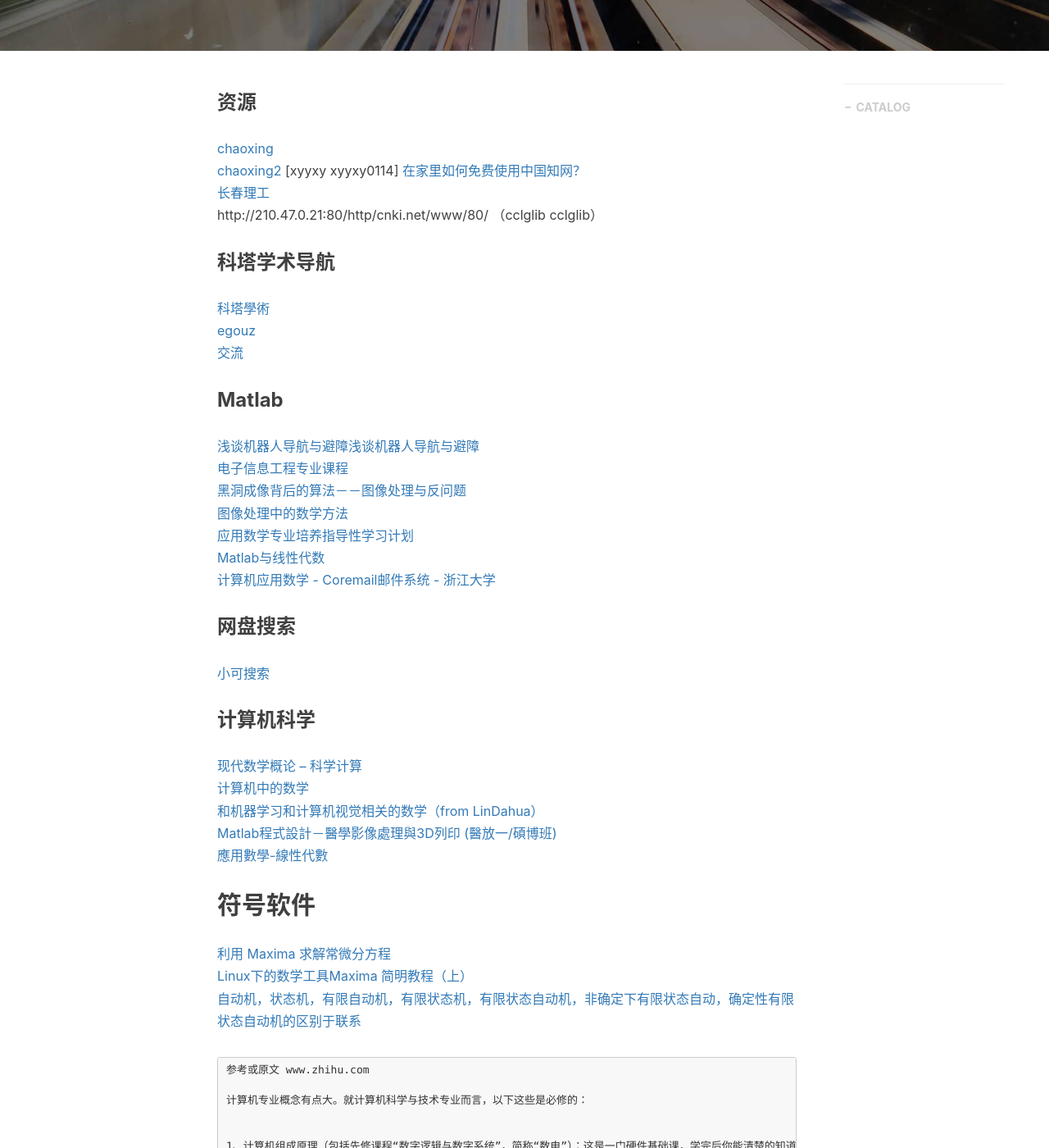
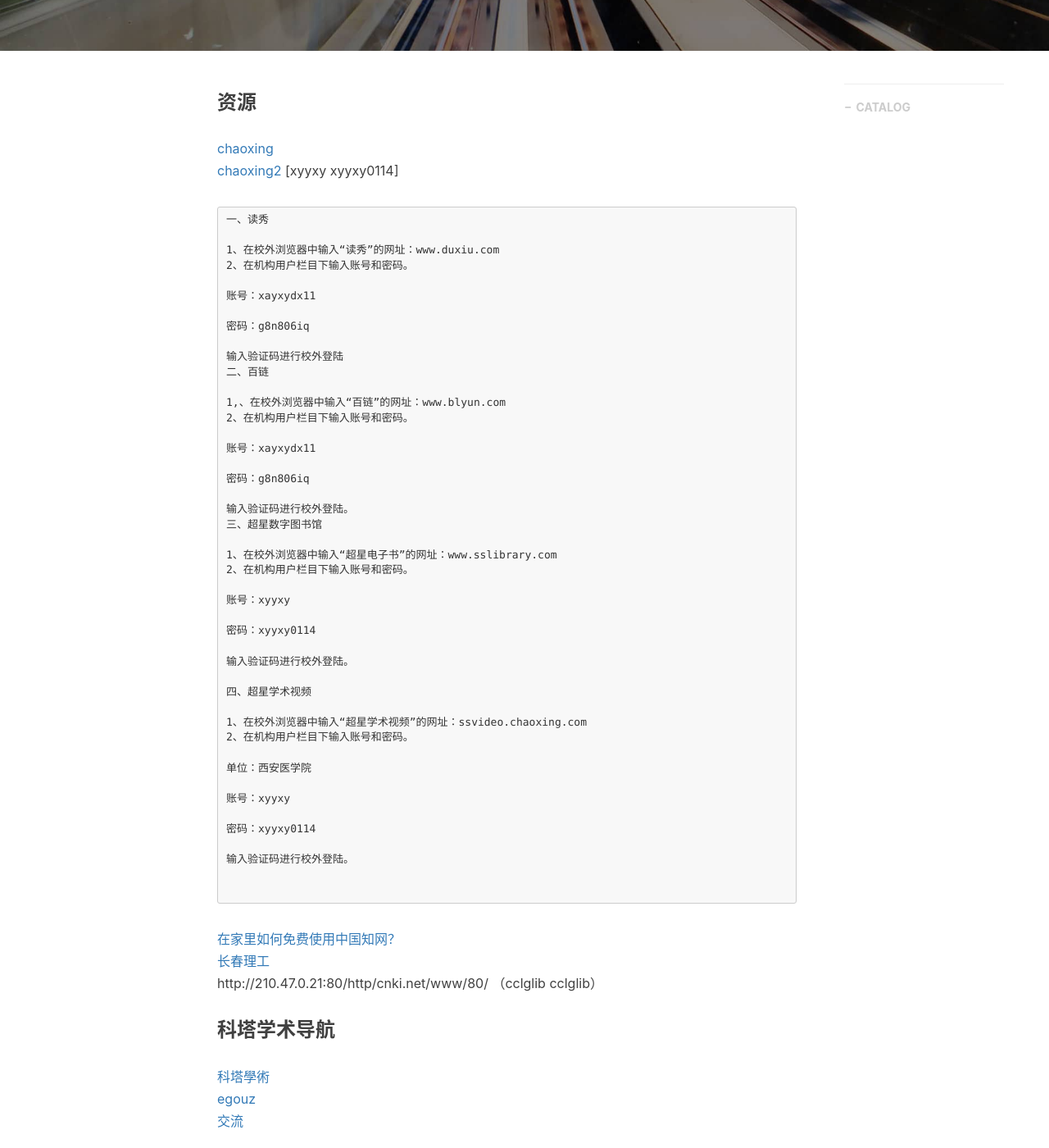
Before and after one commit to gary-robotics/dlward, a Jekyll site: the page built from _posts/2018-06-04-EKF-2018.markdown, in a window 1280 px wide and 1400 px high, scrolled down 461 px. Shown: the whole window at 82% size. Built offline with Jekyll 4.4.1, drawn with Linux system fonts in a browser that asks for light colours; nearby versions of some CDN libraries; comment, search, counter and statistics services are not loaded.

Commit message:
Update 2018-06-04-EKF-2018.markdown

````diff
--- a/_posts/2018-06-04-EKF-2018.markdown
+++ b/_posts/2018-06-04-EKF-2018.markdown
@@ -12,6 +12,59 @@
 ### 资源
 [chaoxing](http://mooc.chaoxing.com/category/08/30/24)
 [chaoxing2](http://59.75.114.218:9080/gnxw/1024.jhtml)  [xyyxy xyyxy0114]
+
+```
+一、读秀
+
+1、在校外浏览器中输入“读秀”的网址：www.duxiu.com
+2、在机构用户栏目下输入账号和密码。
+
+账号：xayxydx11
+
+密码：g8n806iq
+
+输入验证码进行校外登陆
+二、百链
+
+1,、在校外浏览器中输入“百链”的网址：www.blyun.com
+2、在机构用户栏目下输入账号和密码。
+
+账号：xayxydx11
+
+密码：g8n806iq
+
+输入验证码进行校外登陆。
+三、超星数字图书馆
+
+1、在校外浏览器中输入“超星电子书”的网址：www.sslibrary.com
+2、在机构用户栏目下输入账号和密码。
+
+账号：xyyxy
+
+密码：xyyxy0114
+
+输入验证码进行校外登陆。
+
+四、超星学术视频
+
+1、在校外浏览器中输入“超星学术视频”的网址：ssvideo.chaoxing.com
+2、在机构用户栏目下输入账号和密码。
+
+单位：西安医学院
+
+账号：xyyxy
+
+密码：xyyxy0114
+
+输入验证码进行校外登陆。
+
+
+```
+
+
+
+
+
 [在家里如何免费使用中国知网？](https://www.zhihu.com/question/20188973?sort=created)
 [长春理工](http://lib.cust.edu.cn/webs/show/notice/723/528.html)
  http://210.47.0.21:80/http/cnki.net/www/80/ （cclglib cclglib）
````
